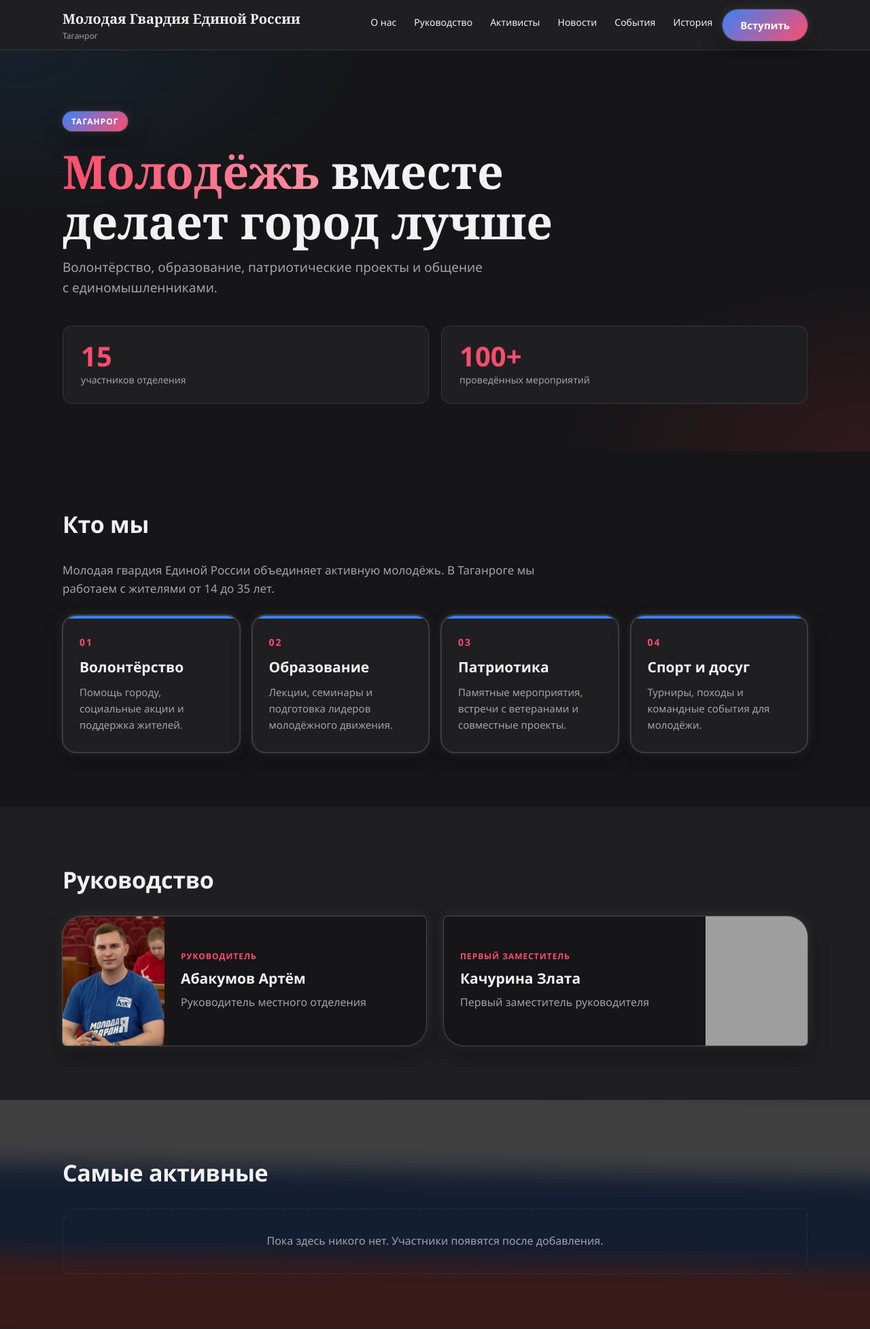
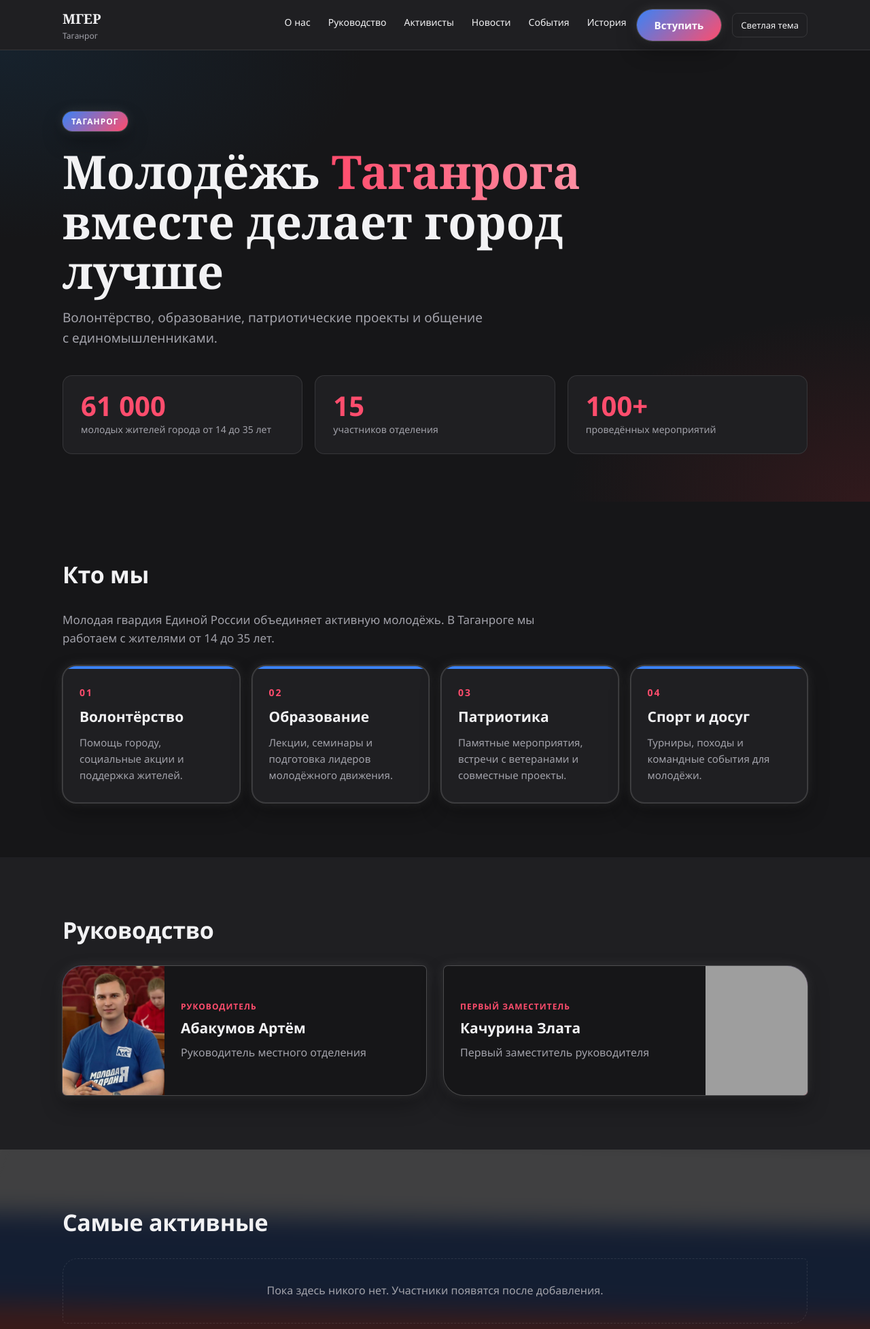
Before and after one commit to Pilot-Boeing/Mger_taganrog, a PHP site: page / in a window 1280 px wide. Shown: the top 1955 px of the page at 68% size. Run offline with PHP 8.4, Linux system fonts and the light colour scheme; grey boxes are pictures that could not be loaded.

Commit message:
Add files via upload

```diff
--- a/index.html
+++ b/index.html
@@ -6,13 +6,12 @@
 <title>МГЕР Таганрог | Молодая гвардия Единой России</title>
 <meta name="description" content="Местное отделение Молодой гвардии Единой России в Таганроге.">
 <link rel="stylesheet" href="style.css">
-<link rel="icon" type="image/png" href="favicon.png">
 </head>
 <body>
 
 <header class="top">
   <div class="wrap top-in">
-    <a href="#top" class="mark">Молодая Гвардия Единой России<span>Таганрог</span></a>
+    <a href="#top" class="mark">МГЕР<span>Таганрог</span></a>
     <button class="burger" id="burger" aria-label="Меню" aria-expanded="false">☰</button>
     <nav id="menu">
       <a href="#about">О нас</a>
@@ -23,6 +22,7 @@
       <a href="#history">История</a>
       <a href="#apply" class="pill">Вступить</a>
     </nav>
+    <button class="theme" id="theme">Светлая тема</button>
   </div>
 </header>
 
@@ -31,11 +31,12 @@
   <section class="hero">
     <div class="wrap">
       <p class="tag">Таганрог</p>
-      <h1><em>Молодёжь</em> вместе делает город лучше</h1>
+      <h1>Молодёжь <em>Таганрога</em> вместе делает город лучше</h1>
       <p class="intro">Волонтёрство, образование, патриотические проекты и общение с единомышленниками.</p>
       <div class="stats">
-        <div><strong id="s-members">15</strong><span>участников отделения</span></div>
-        <div><strong id="s-events">100+</strong><span>проведённых мероприятий</span></div>
+        <div><strong data-count="61000">61 000</strong><span>молодых жителей города от 14 до 35 лет</span></div>
+        <div><strong id="s-members" data-count="15">15</strong><span>участников отделения</span></div>
+        <div><strong id="s-events" data-count="100" data-suffix="+">100+</strong><span>проведённых мероприятий</span></div>
       </div>
     </div>
   </section>
--- a/style.css
+++ b/style.css
@@ -290,22 +290,12 @@ footer a { color: #fff; }
   .b-3::before, .b-3::after, .reveal { animation: none !important; transition: none !important; opacity: 1; transform: none; }
 }
 
-/* Появление блоков при загрузке страницы (надёжно во всех браузерах) */
-@keyframes riseIn { from { opacity: 0; transform: translateY(30px); } to { opacity: 1; transform: none; } }
-.block .wrap > h2, .block .wrap > .lead, .block .wrap > .dirs .dir,
-.leaders .person, .actives .act, .posts .post, .history > div, .stats > div,
-.faq details, .apply, .two > div, .contact {
-  animation: riseIn .9s ease backwards;
+/* Появление блоков: управляется script.js (класс .rv и .in) */
+html.js .rv { opacity: 0; transform: translateY(28px); transition: opacity .9s ease, transform .9s cubic-bezier(.2,.7,.2,1); }
+html.js .rv.in { opacity: 1; transform: none; }
+html.js .rv.d1 { transition-delay: .12s; }
+html.js .rv.d2 { transition-delay: .24s; }
+html.js .rv.d3 { transition-delay: .36s; }
+@media (prefers-reduced-motion: reduce) {
+  html.js .rv { opacity: 1 !important; transform: none !important; transition: none !important; }
 }
-.dirs .dir:nth-child(2) { animation-delay: .1s; }
-.dirs .dir:nth-child(3) { animation-delay: .2s; }
-.dirs .dir:nth-child(4) { animation-delay: .3s; }
-.leaders .person:nth-child(2) { animation-delay: .15s; }
-.posts .post:nth-child(2) { animation-delay: .1s; }
-.faq details:nth-of-type(2) { animation-delay: .1s; }
-.faq details:nth-of-type(3) { animation-delay: .2s; }
-@media (prefers-reduced-motion: reduce) {
-  .block .wrap > h2, .block .wrap > .lead, .block .wrap > .dirs .dir,
-  .leaders .person, .actives .act, .posts .post, .history > div, .stats > div,
-  .faq details, .apply, .two > div, .contact { animation: none !important; }
-}
```
Also changed, not shown: script.js (+41 -8 lines).
